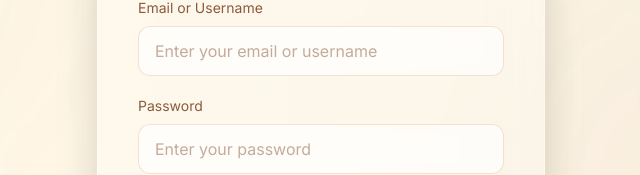
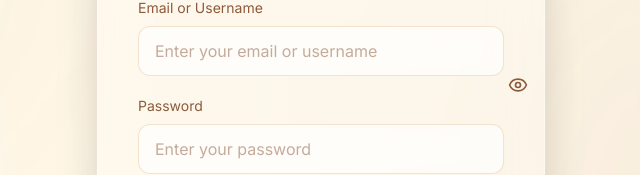
Before and after one commit to Zerion-X/gusto-frontend, a React (Vite) app: page /login in a window 1280 px wide. Shown: the part 315-490 px from the top of the page, without its empty margins (319-959 px from the left). Built offline with nearby package versions, Linux system fonts and the light colour scheme.

Commit message:
password-eye added

```diff
--- a/package.json
+++ b/package.json
@@ -15,6 +15,7 @@
     "@hookform/resolvers": "^5.2.2",
     "@tailwindcss/vite": "^4.2.4",
     "framer-motion": "^12.42.2",
+    "lucide-react": "^1.27.0",
     "react": "^19.2.5",
     "react-dom": "^19.2.5",
     "react-hook-form": "^7.76.0",
--- a/src/components/FormField.tsx
+++ b/src/components/FormField.tsx
@@ -1,4 +1,5 @@
 import { type IFormField } from "../core/interfaces/IFormField";
+import { Eye, EyeOff } from "lucide-react";
 import { useState } from "react";
 
 export default function FormField({
@@ -28,7 +29,19 @@ export default function FormField({
             : "border-[#C47A2C]/20 focus:border-[#C47A2C] focus:ring-4 focus:ring-[#E59B1E]/20"
         }`}
       />
-
+      {type === "password" && (
+        <button
+          type="button"
+          onClick={() => setShowPassword(!showPassword)}
+          className="absolute right-4 top-1/2 -translate-y-1/2 text-[#8B5A3C] transition-colors duration-300 hover:text-[#C47A2C]"
+        >
+          {showPassword ? (
+            <EyeOff size={20} strokeWidth={2} />
+          ) : (
+            <Eye size={20} strokeWidth={2} />
+          )}
+        </button>
+      )}
 
       {error && <p className="mt-1 text-sm text-red-500">{error.message}</p>}
     </div>
```
Also changed, not shown: 1 other file (tests, documents, lock files or other folders).
